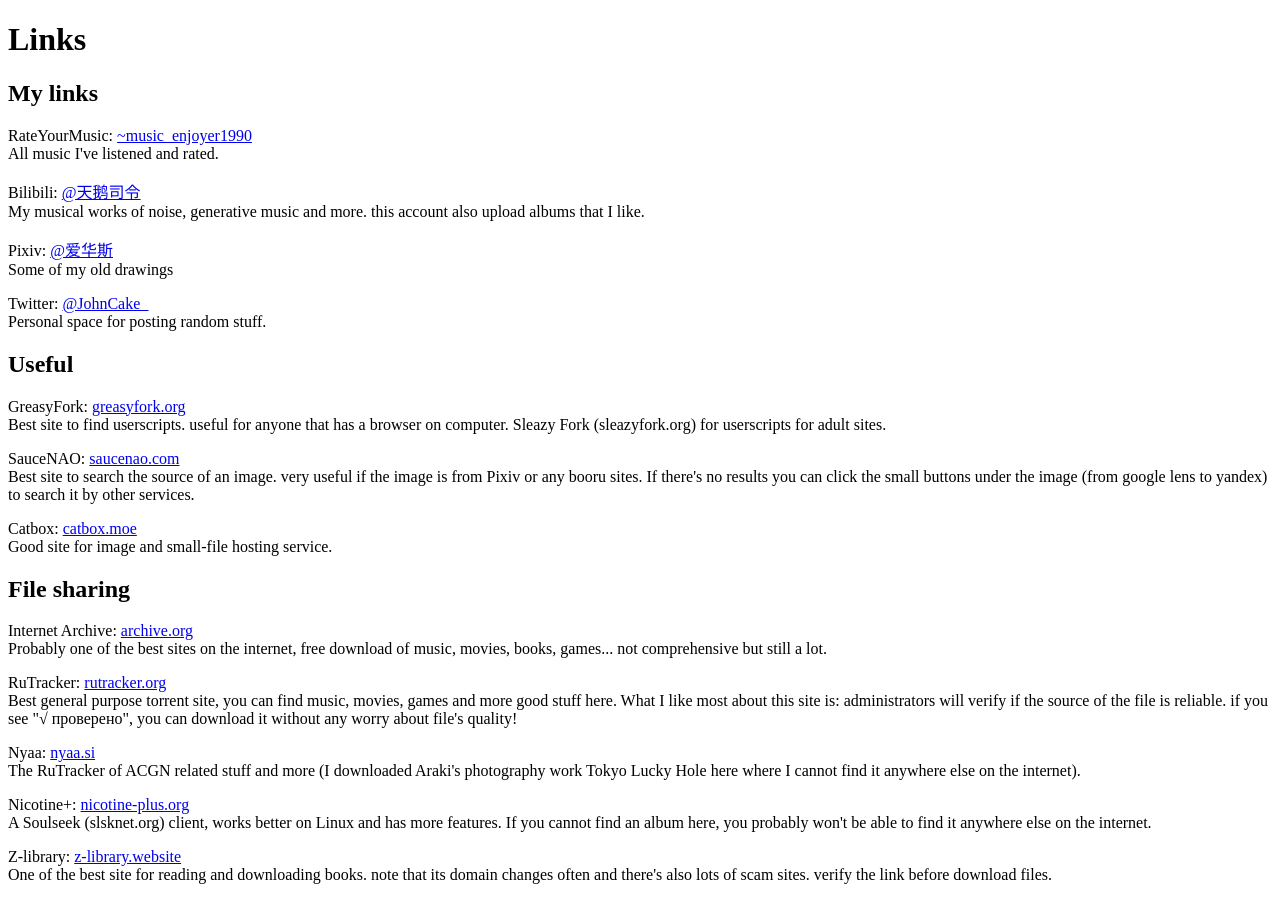
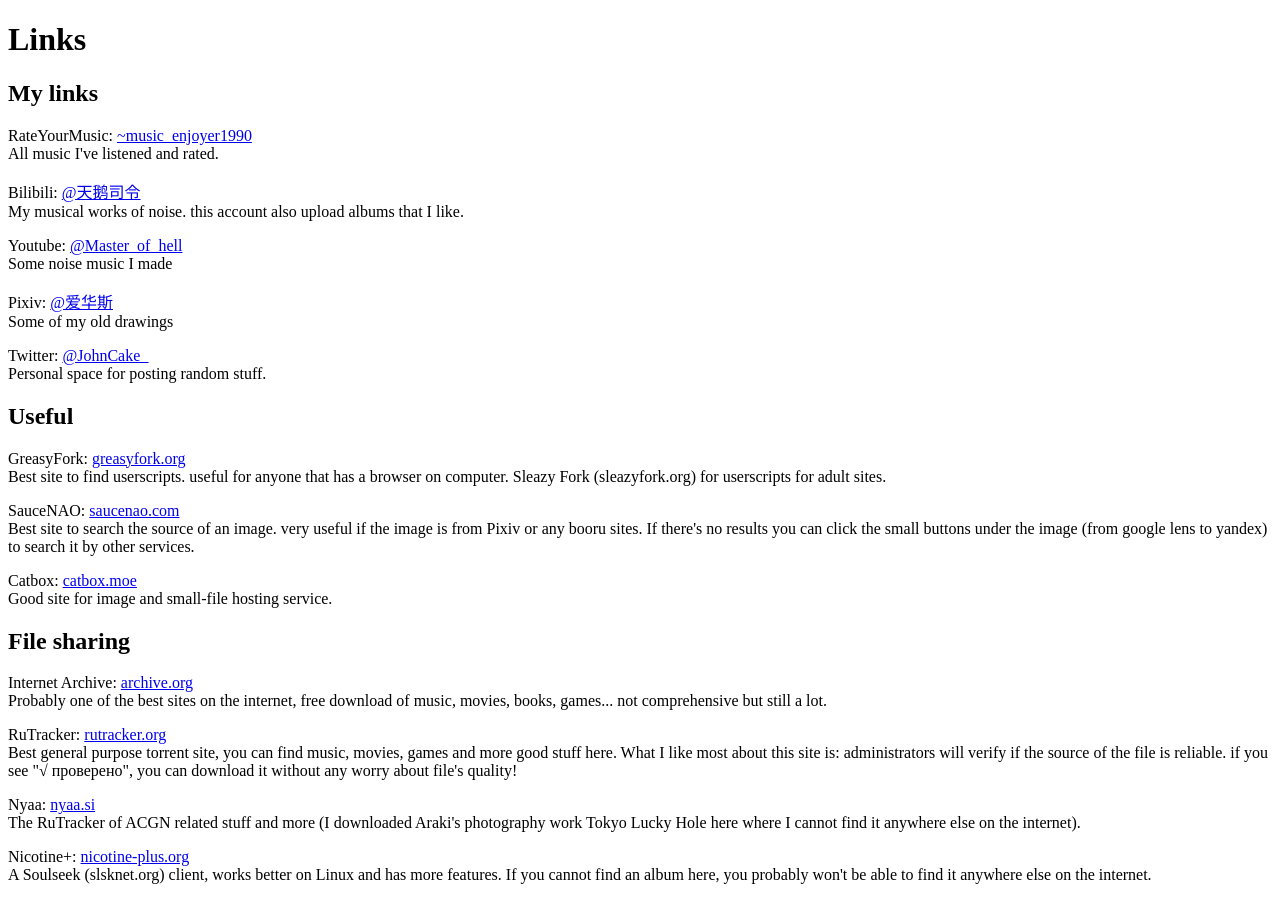
Before and after one commit to Aiwass93/aiwass93.github.io, a Jekyll site: the page built from links.md, in a window 1280 px wide and 900 px high. Built offline with Jekyll 4.4.1, drawn with Linux system fonts in a browser that asks for light colours.

Commit message:
updated youtube channel

```diff
--- a/_data/links.json
+++ b/_data/links.json
@@ -12,7 +12,13 @@
         "name": "Bilibili",
         "label": "@天鹅司令",
         "url": "https://space.bilibili.com/2022743444",
-        "description": "My musical works of noise, generative music and more. this account also upload albums that I like."
+        "description": "My musical works of noise. this account also upload albums that I like."
+      },
+      {
+        "name": "Youtube",
+        "label": "@Master_of_hell",
+        "url": "https://www.youtube.com/@Master_of_hell",
+        "description": "Some noise music I made"
       },
       {
         "name": "Pixiv",
```
Also changed, not shown: about.md (+1 -1 lines).
